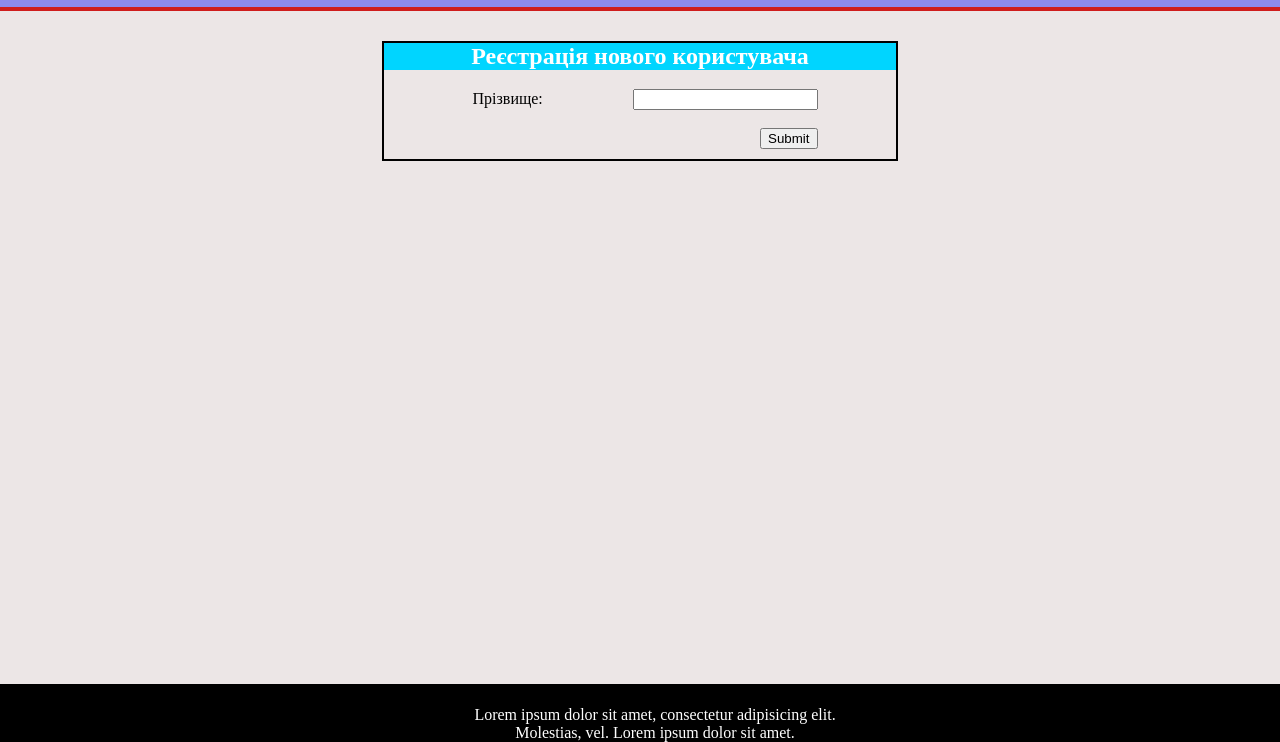
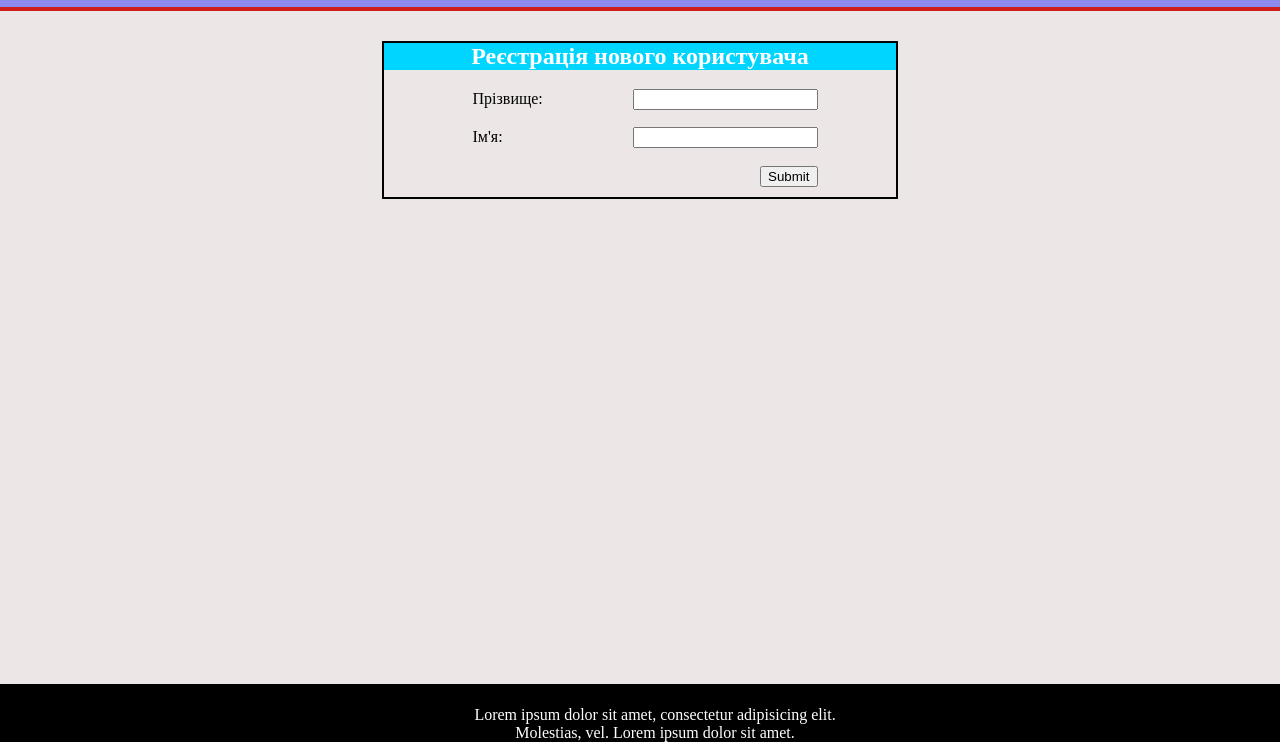
Before and after one commit to AndrewSkarg/Vlasenko_TSPP, a plain HTML site: page register.html in a window 1280 px wide. Shown: the part 58-800 px from the top of the page. Drawn offline with Linux system fonts and the light colour scheme.

Commit message:
Name_input

```diff
--- a/register.html
+++ b/register.html
@@ -32,7 +32,7 @@
 
             <div style="display: flexbox; ">
                 <div class="lRegDiv">Прізвище:</div><input type="text" name="surname"><br>
-
+                <div class="lRegDiv">Ім'я:</div><input type="text" name="_name" ><br>
             </div>
 
             <div id="login">
```
